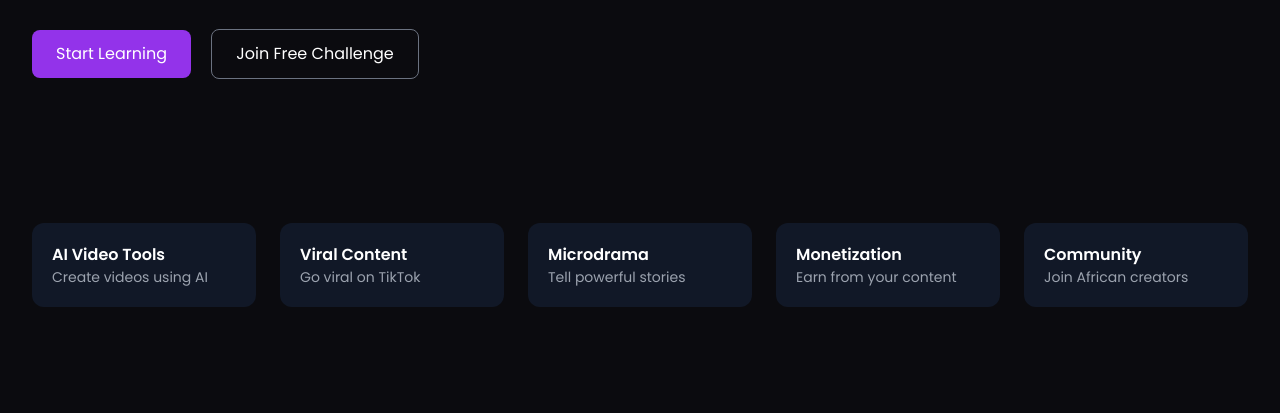
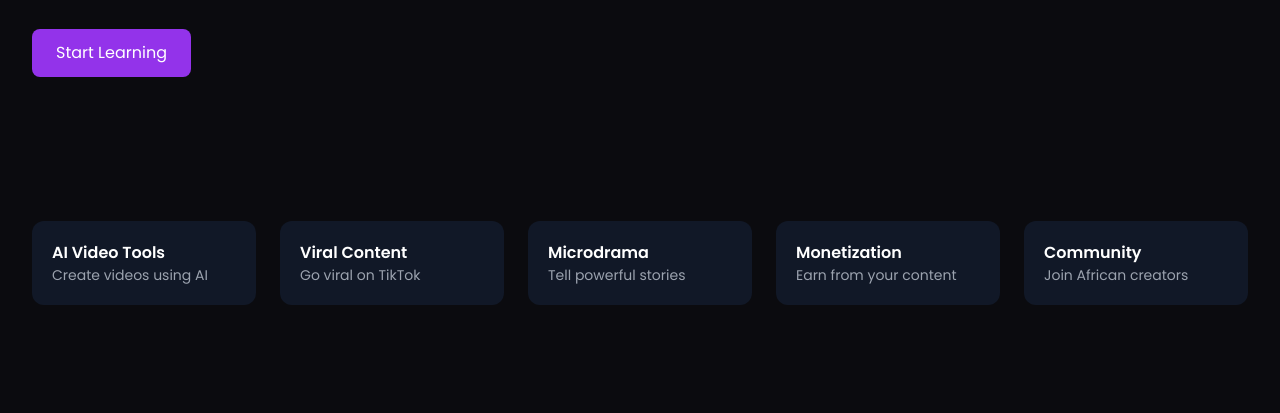
Before and after one commit to sbinuganda/dubs-studios-site, a plain HTML site: page index.html in a window 1280 px wide. Shown: the part 387-800 px from the top of the page. Drawn offline with nearby package versions, Linux system fonts and the light colour scheme.

Commit message:
Update index.html

```diff
--- a/index.html
+++ b/index.html
@@ -52,9 +52,7 @@
         Start Learning
       </button>
 
-      <button class="border border-gray-500 px-6 py-3 rounded-lg">
-        Join Free Challenge
-      </button>
+
     </div>
   </div>
 
```
